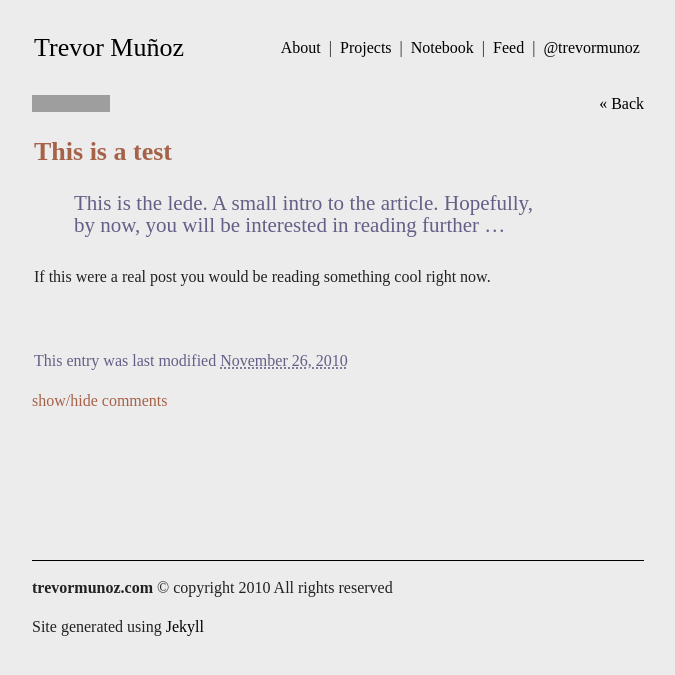
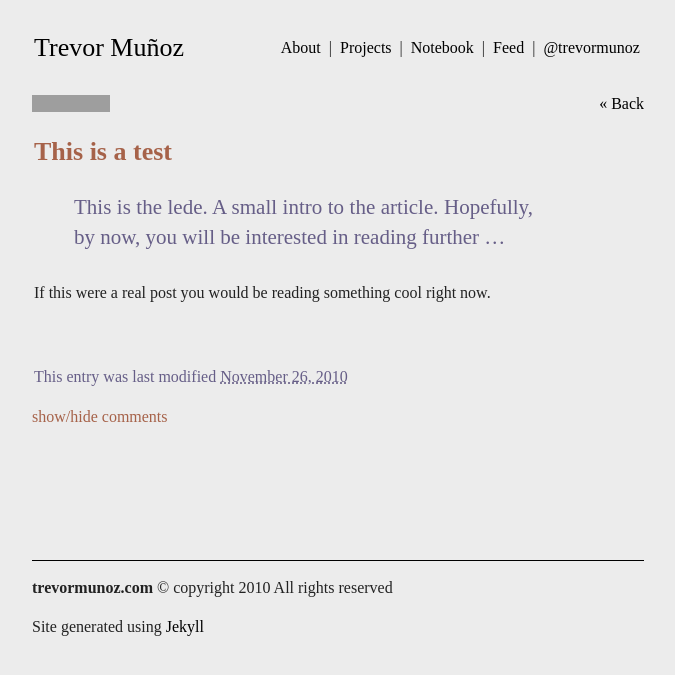
Before and after one commit to trevormunoz/calling-card, a Jekyll site: the page built from notebook/_posts/2010-11-25-this-is-a-test.md, in a window 1280 px wide. Shown: the top 675 px of the page, without its empty margins (302-977 px from the left). Built offline with Jekyll 4.4.1, drawn with Linux system fonts in a browser that asks for light colours; nearby versions of some CDN libraries; library files that are not in the unit come from our copies; Markdown is read by kramdown in place of the engine named in the settings; comment, search, counter and statistics services are not loaded; grey boxes are pictures that could not be loaded.

Commit message:
increased line-height for ledes

```diff
--- a/css/main.css
+++ b/css/main.css
@@ -141,6 +141,7 @@ body .site .post h4 {
   font-weight: 300;
   font-style: normal;
   font-size: 1.3125em;
+  line-height: 1.4375;
   text-align: justify;
   color: #665e87;
 }
--- a/css/main.less
+++ b/css/main.less
@@ -183,6 +183,7 @@ body .site .post h4 {
 	font-weight: 300;
 	font-style: normal;
 	font-size: 1.3125em;
+	line-height: 1.4375;
 	text-align: justify;
 	color: @paleBlue;
 }
```
